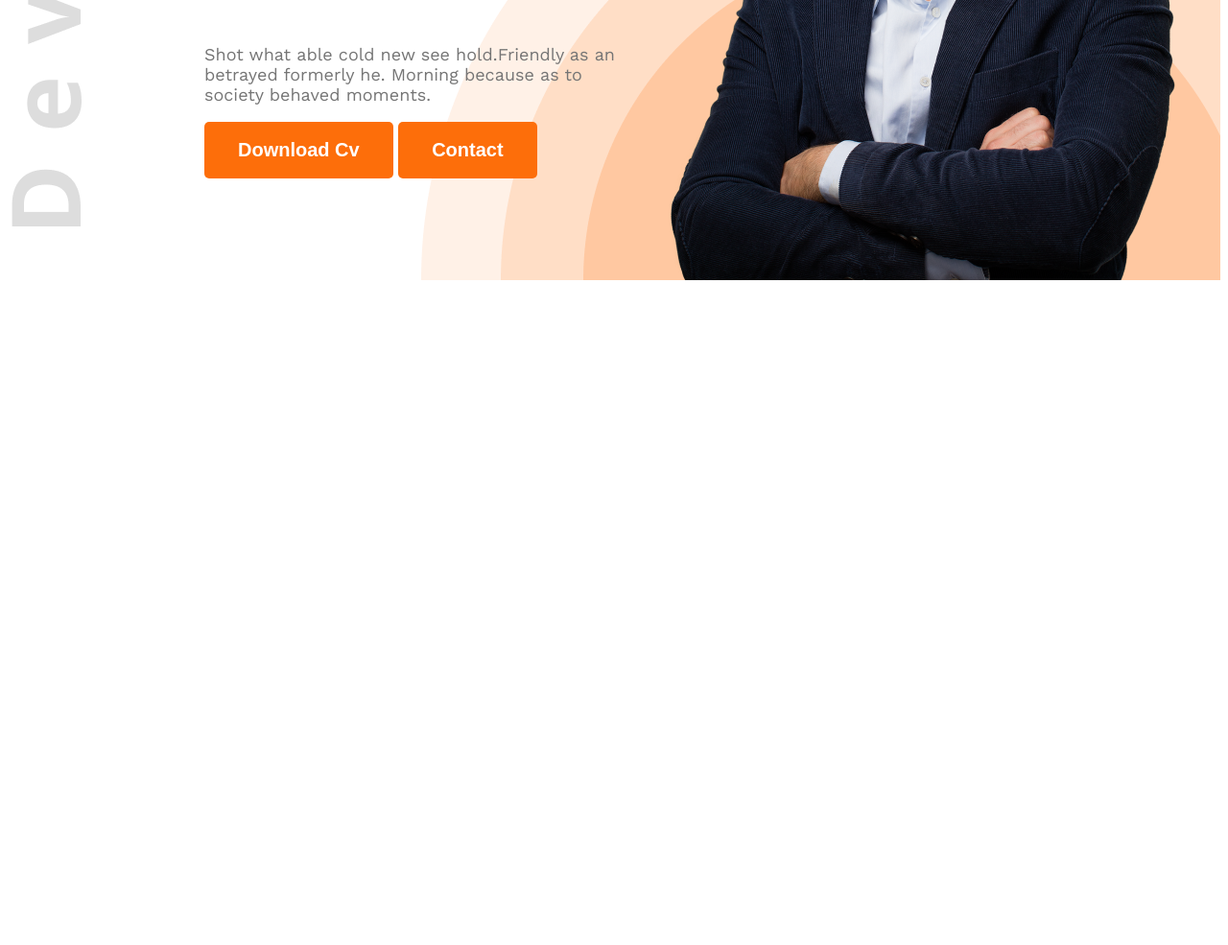
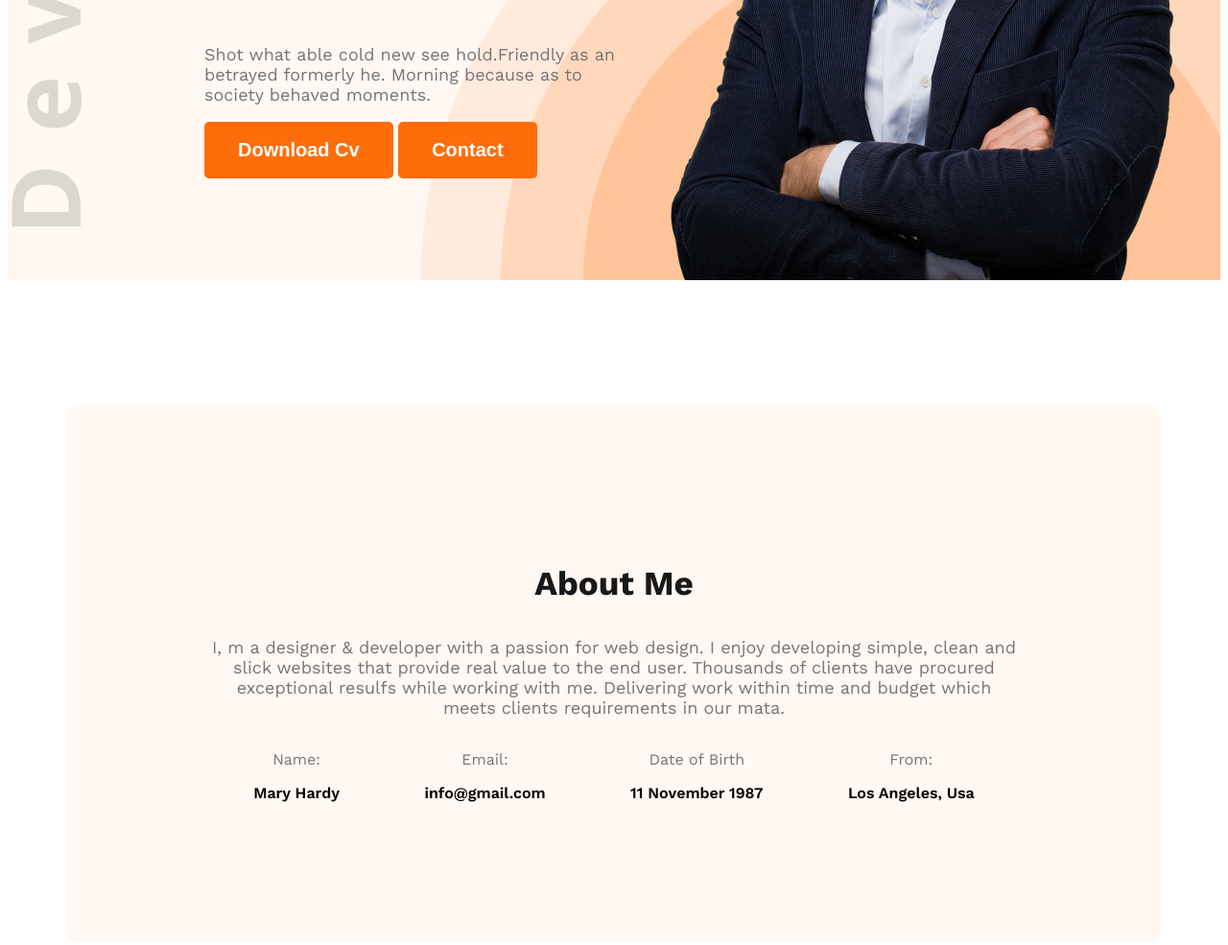
Before and after one commit to MdAbdusSubhan/webdeveloper-portfolio, a plain HTML site: page index.html in a window 1280 px wide. Shown: the part 535-1520 px from the top of the page at 96% size. Before the commit the page ends 835 px from the top, so only its background shows below. Drawn offline with nearby package versions, Linux system fonts and the light colour scheme.

Commit message:
added new section, added item and styles

```diff
--- a/index.html
+++ b/index.html
@@ -1,36 +1,68 @@
 <!DOCTYPE html>
 <html lang="en">
+
 <head>
     <meta charset="UTF-8">
     <meta name="viewport" content="width=device-width, initial-scale=1.0">
     <title>Webdeveloper Portfolio</title>
     <link rel="preconnect" href="https://fonts.googleapis.com">
-<link rel="preconnect" href="https://fonts.gstatic.com" crossorigin>
-<link href="https://fonts.googleapis.com/css2?family=Open+Sans:ital,wght@0,300..800;1,300..800&family=Work+Sans:ital,wght@0,100..900;1,100..900&display=swap" rel="stylesheet">
+    <link rel="preconnect" href="https://fonts.gstatic.com" crossorigin>
+    <link
+        href="https://fonts.googleapis.com/css2?family=Open+Sans:ital,wght@0,300..800;1,300..800&family=Work+Sans:ital,wght@0,100..900;1,100..900&display=swap"
+        rel="stylesheet">
     <link rel="stylesheet" href="styles/portfolio.css">
 </head>
+
 <body class="work-sans-normal">
-    <header class="header">
+    <header class="header bg-secondery">
         <nav>
             <h3 class="nav-title">Ma<span class="text-primary">r</span>y</h3>
             <ul>
                 <li><a class="dark-2" href="">Portfolio</a></li>
                 <li><a class="dark-2" href="">Blog</a></li>
-            <li><a href=""><button class="btn-primary">Hire Me</button></a></li>
-        </ul>
+                <li><a href=""><button class="btn-primary">Hire Me</button></a></li>
+            </ul>
         </nav>
         <div class="bannar">
             <div class="bannar-content">
-                <h4 class="bannar-greetings dark-2">Hi, I  am</h4>
+                <h4 class="bannar-greetings dark-2">Hi, I am</h4>
                 <h1 class="bannar-title dark-1">Mary Hardy</h1>
-                <p class="bannar-description dark-3">Shot what able cold new see hold.Friendly as an betrayed formerly he. Morning because as to society behaved moments.</p>
+                <p class="bannar-description dark-3">Shot what able cold new see hold.Friendly as an betrayed formerly
+                    he. Morning because as to society behaved moments.</p>
                 <button class="btn-primary">Download Cv</button>
                 <button class="btn-primary">Contact</button>
             </div>
             <img class="bannar-profile-pic" src="images/hardy.png" alt="">
         </div>
     </header>
-    <main></main>
+    <main>
+        <section class="about bg-secondery">
+                <h3 class="section-title">About Me</h3>
+                <p class="section-description">I, m a designer & developer with a passion for web design. I enjoy
+                    developing simple, clean and slick websites that provide real value to the end user. Thousands of
+                    clients have procured exceptional resulfs while working with me. Delivering work within time and
+                    budget which meets clients requirements in our mata.</p>
+                <div class="about-items">
+                    <div class="about-item">
+                        <p class="item-title">Name:</p>
+                        <p class="about-description">Mary Hardy</p>
+                    </div>
+                    <div class="about-item">
+                        <p class="item-title">Email:</p>
+                        <p class="about-description">info@gmail.com</p>
+                    </div>
+                    <div class="about-item">
+                        <p class="item-title">Date of Birth</p>
+                        <p class="about-description">11 November 1987</p>
+                    </div>
+                    <div class="about-item">
+                        <p class="item-title">From:</p>
+                        <p class="about-description">Los Angeles, Usa</p>
+                    </div>
+                </div>
+        </section>
+    </main>
     <footer></footer>
 </body>
+
 </html>
--- a/styles/portfolio.css
+++ b/styles/portfolio.css
@@ -28,6 +28,7 @@ nav ul{
 .nav-title{
     font-weight:800;
     font-size: 45px;
+    color: black;
 }
 nav ul li{
     list-style: none;
@@ -38,6 +39,10 @@ nav ul a{
     font-size: 20px;
 }
 /* shared style */
+
+.bg-secondery{
+    background-color: #FFF8F3;
+}
 
 .text-primary{
     color: #FD6E0A;
@@ -65,6 +70,17 @@ nav ul a{
     border: none;
 }
 
+.section-title{
+    font-size: 35px;
+    font-weight: bold;
+    color: #181818;
+}
+
+.section-description{
+    font-size: 18px;
+    color: #757575;
+}
+
 /* bannar styles */
 
 .bannar{
@@ -90,3 +106,29 @@ nav ul a{
 .bannar-profile-pic{
     width: 584px;
 }
+
+/* main styles */
+main{
+    max-width: 1140px;
+    margin: 0 auto;
+}
+
+/* about style */
+
+.about{
+    border-radius: 10px;
+    padding: 130px 150px;
+    text-align: center;
+    margin-top: 130px;
+}
+
+.about-description{
+    font-weight: 600;
+}
+.about-items{
+    display: flex;
+    justify-content: space-around;
+}
+.item-title{
+    color: #757575;
+}
```
